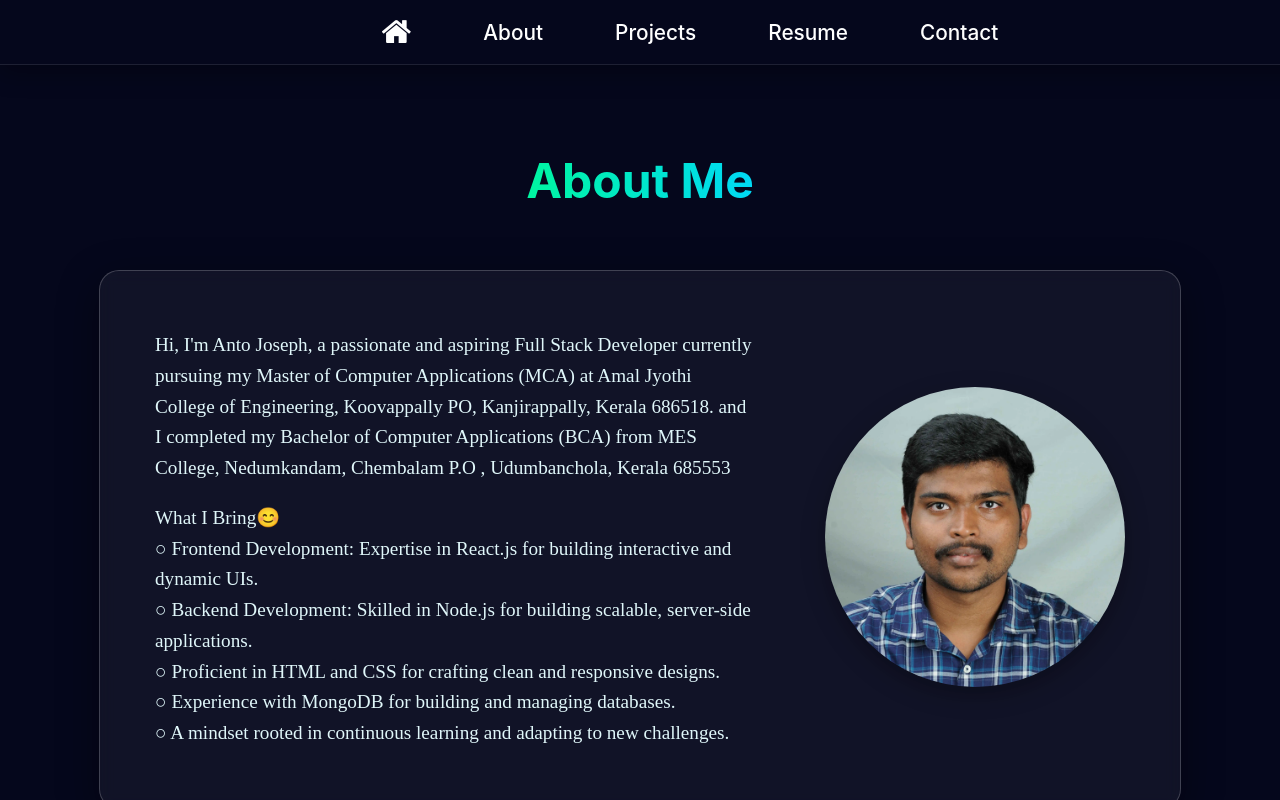
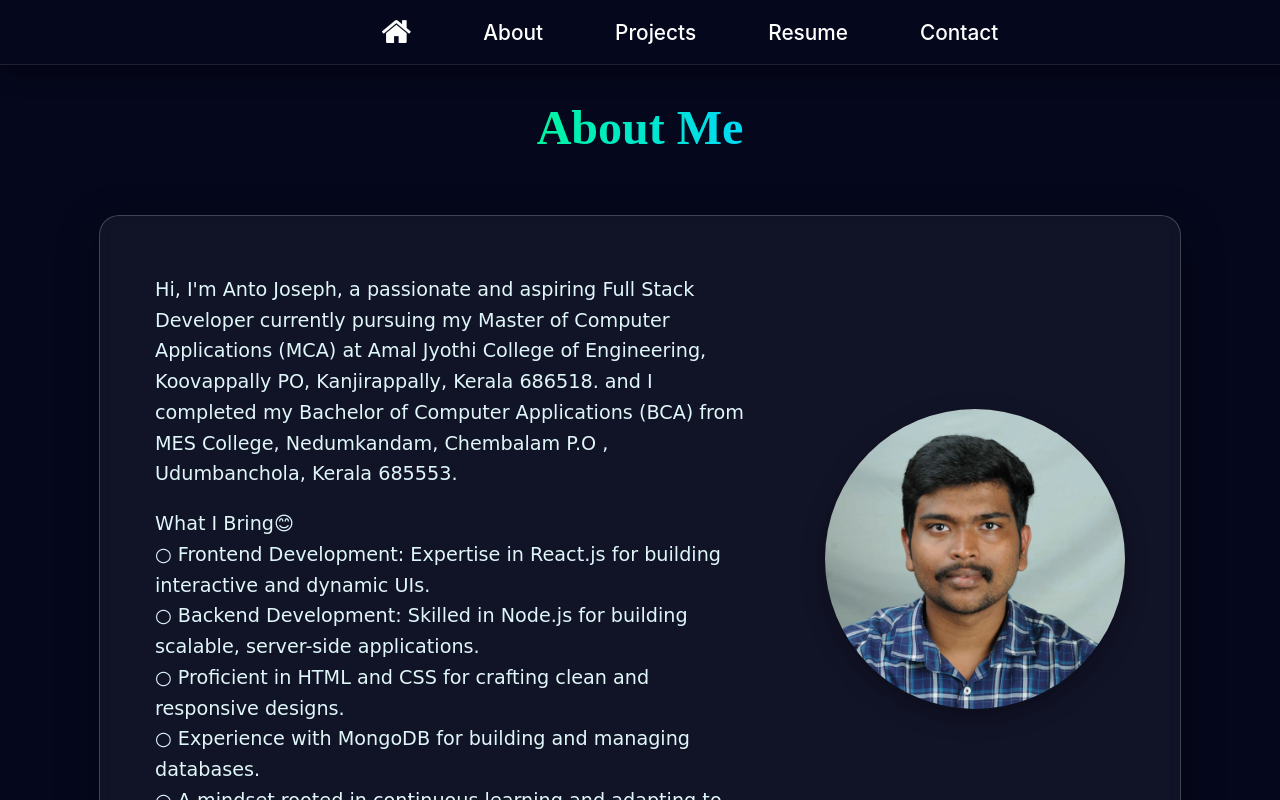
Before and after one commit to antojoseph2806/portfolio-website, a React (Create React App) app: page /about in a window 1280 px wide. Shown: the top 800 px of the page. Built offline with nearby package versions, Linux system fonts and the light colour scheme.

Commit message:
font changed

```diff
--- a/src/components/About.css
+++ b/src/components/About.css
@@ -13,6 +13,7 @@
   text-align: center;
   overflow: hidden;
   position: relative;
+  font-family: 'Lucida Handwriting', cursive;
 }
 
 /* Background animation */
@@ -62,10 +63,8 @@
   font-size: 1.2rem;
   line-height: 1.6;
   color: #e0f7fa;
-  font-family: 'Bangers', cursive; /* Comic Book Font */
+  font-family: 'Comic Sans MS', cursive, sans-serif;
 }
-
-
 /* Image styling */
 .about-image img {
   border-radius: 50%;
--- a/src/components/About.js
+++ b/src/components/About.js
@@ -9,7 +9,7 @@ const About = () => {
         <div className="about-text">
 
           <p>Hi, I'm Anto Joseph, a passionate and aspiring Full Stack Developer currently pursuing my Master of Computer Applications (MCA) at Amal Jyothi College of Engineering, Koovappally PO, Kanjirappally, Kerala 686518. and
-            I completed my Bachelor of Computer Applications (BCA) from MES College, Nedumkandam, Chembalam P.O , Udumbanchola, Kerala 685553
+            I completed my Bachelor of Computer Applications (BCA) from MES College, Nedumkandam, Chembalam P.O , Udumbanchola, Kerala 685553.
             </p>
             <p>What I Bring😊<br></br>
             ○ Frontend Development: Expertise in React.js for building interactive and dynamic UIs.<br></br>
--- a/src/components/Contact.css
+++ b/src/components/Contact.css
@@ -13,6 +13,7 @@
   text-align: center;
   overflow: hidden;
   position: relative;
+  font-family: 'Lucida Handwriting', cursive;
 }
 
 /* Gradient animation */
--- a/src/components/Contact.js
+++ b/src/components/Contact.js
@@ -1,7 +1,6 @@
 import React from 'react';
 import './Contact.css';
-import { FaInstagram, FaLinkedin, FaGithub } from 'react-icons/fa';
-import { FaWhatsapp } from 'react-icons/fa6';
+import { FaInstagram, FaLinkedin, FaGithub, FaWhatsapp,FaEnvelope } from 'react-icons/fa';
 
 const Contact = () => {
   return (
@@ -20,6 +19,9 @@ const Contact = () => {
         <a href="https://github.com/antojoseph2806" target="_blank" rel="noopener noreferrer">
           <FaGithub />
         </a>
+        <a href="https://mail.google.com/mail/?view=cm&fs=1&to=antomaruthaniyil@yahoo.com" target="_blank" rel="noopener noreferrer">
+          <FaEnvelope/>
+        </a>
       </div>
     </section>
   );
--- a/src/components/Home.css
+++ b/src/components/Home.css
@@ -25,6 +25,7 @@
     opacity: 0;
     transform: translateY(20px);
     transition: all 1s ease-in-out;
+    font-family: 'Lucida Handwriting', cursive;
   }
 
   .fade-in {
--- a/src/components/Projects.css
+++ b/src/components/Projects.css
@@ -9,6 +9,7 @@
   text-align: center;
   overflow: hidden;
   position: relative;
+  font-family: 'Lucida Handwriting', cursive;
 }
 
 /* Gradient animation */
@@ -69,7 +70,7 @@
 .project-card p {
   font-size: 1.1rem;
   color: #e0f7fa;
-  font-family: 'Bangers', cursive; /* Comic book style */
+  font-family: 'Comic Sans MS', cursive, sans-serif;
 }
 
 
```
